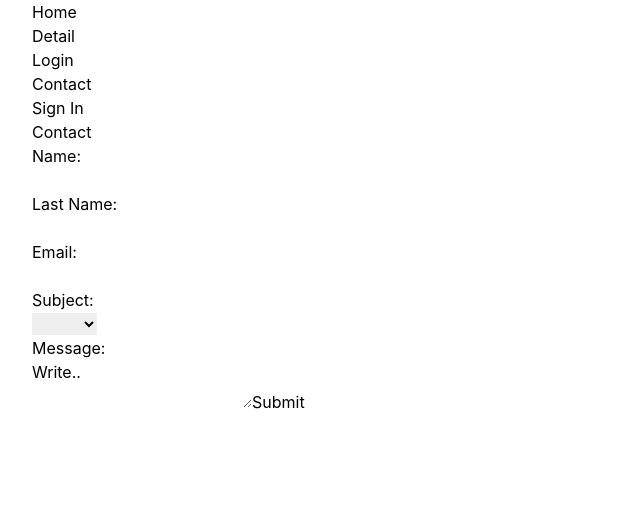
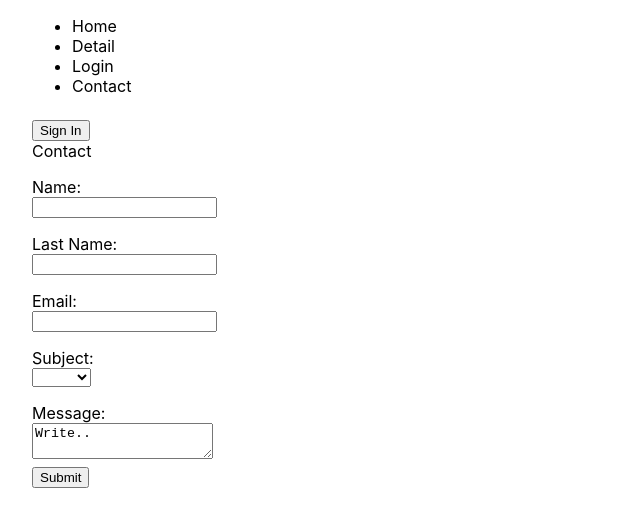
Before and after one commit to StianPost/js-frameworks-ca-stian-post, a Next.js app: page /Contact in a window 1280 px wide. Shown: the top 526 px of the page, without its empty margins (0-640 px from the left). Built offline with nearby package versions, Linux system fonts and the light colour scheme; no server answers.

Commit message:
removed tailwind, fixed styling

```diff
--- a/package.json
+++ b/package.json
@@ -18,7 +18,6 @@
   },
   "devDependencies": {
     "eslint": "8.11.0",
-    "eslint-config-next": "12.1.0",
-    "tailwindcss": "^3.0.23"
+    "eslint-config-next": "12.1.0"
   }
 }
--- a/pages/Contact.js
+++ b/pages/Contact.js
@@ -80,7 +80,9 @@
               <div>{errors.message}</div>
             ) : null}
 
-            <button type='submit'>Submit</button>
+            <button className='disBlock' type='submit'>
+              Submit
+            </button>
           </Form>
         )}
       </Formik>
--- a/styles/globals.css
+++ b/styles/globals.css
@@ -18,3 +18,15 @@
 * {
   box-sizing: border-box;
 }
+
+.disBlock {
+  display: block;
+}
+
+p {
+  margin-bottom: 0px;
+}
+
+button {
+  margin-top: 8px;
+}
--- a/tailwind.config.js
+++ /dev/null
@@ -1,10 +0,0 @@
-module.exports = {
-  content: [
-    './pages/**/*.{js,ts,jsx,tsx}',
-    './components/**/*.{js,ts,jsx,tsx}',
-  ],
-  theme: {
-    extend: {},
-  },
-  plugins: [],
-};
```
Also changed, not shown: 1 other file (tests, documents, lock files or other folders).
